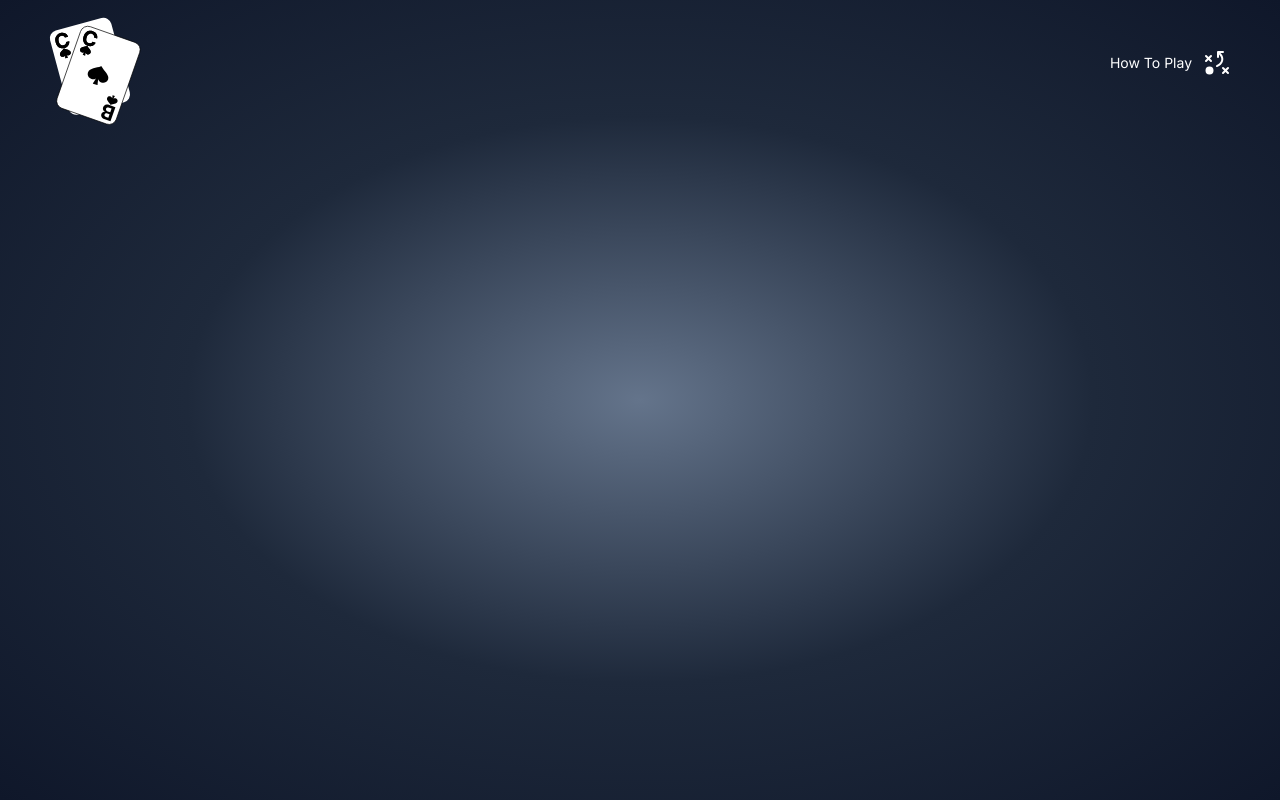
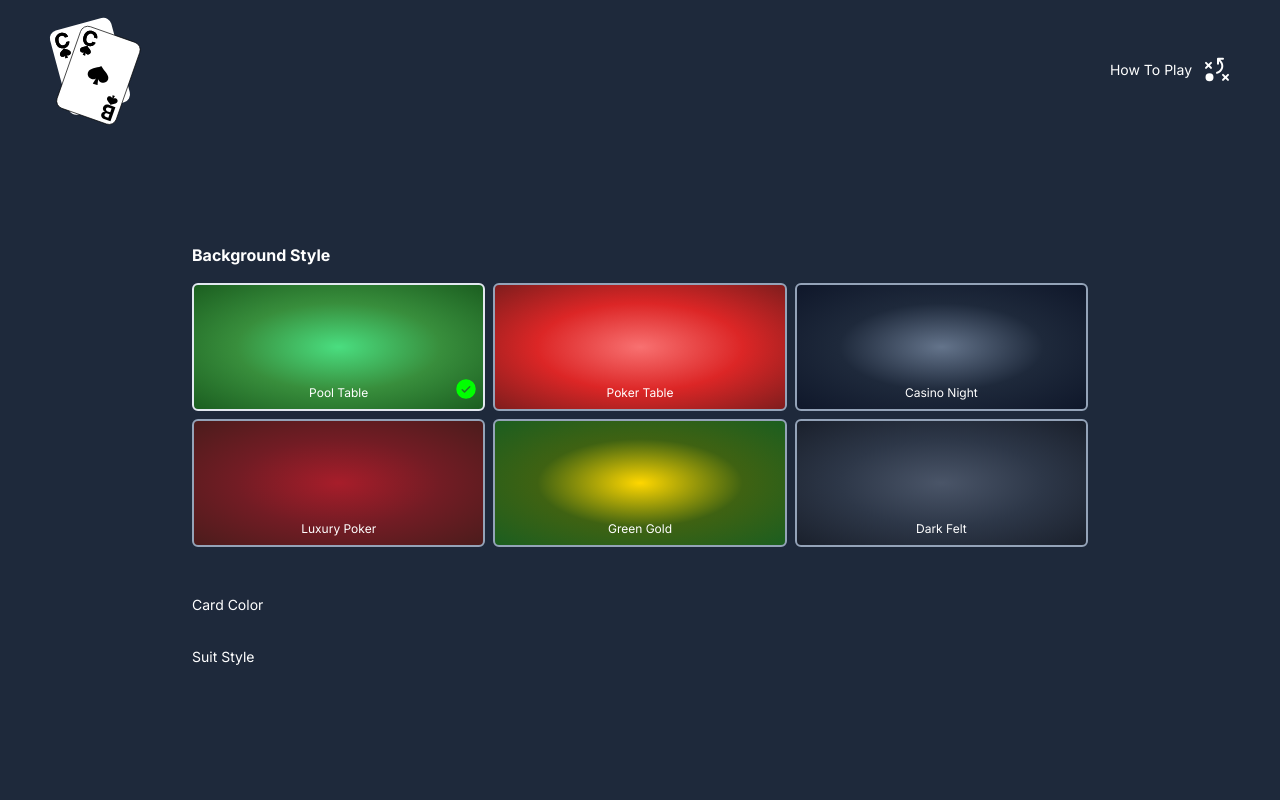
Before and after one commit to AtanasovCode/cardboard, a React (Vite) app: page /options in a window 1280 px wide. Built offline with nearby package versions, Linux system fonts and the light colour scheme; a web font is replaced by a local one.

Commit message:
added changing background style functionality

```diff
--- a/src/Utils.jsx
+++ b/src/Utils.jsx
@@ -0,0 +1,27 @@
+
+
+export const getBackgroundStyle = (style) => {
+    switch (style) {
+        case "Pool Table":
+            return "bg-pool-table";
+            break;
+        case "Poker Table":
+            return "bg-poker-table";
+            break;
+        case "Luxury Poker":
+            return "bg-luxury-poker";
+            break;
+        case "Casino Night":
+            return "bg-casino-night";
+            break;
+        case "Green Gold":
+            return "bg-green-gold";
+            break;
+        case "Dark Felt":
+            return "bg-dark-felt";
+            break;
+        default:
+            return "bg-pool-table";
+            break;
+    }
+}
--- /dev/null
+++ b/src/components/BackgroundChoice.jsx
@@ -0,0 +1,36 @@
+import { CheckCircle } from "@phosphor-icons/react";
+import { useCardStore } from "../../useCardStore";
+
+const BackgroundChoice = ({
+    name,
+    background,
+}) => {
+
+    const {
+        backgroundStyle,
+        changeBackgroundStyle,
+    } = useCardStore();
+
+    const borderStyle = backgroundStyle === name ? "border-slate-200" : "border-slate-400"
+
+    return (
+        <div className={`
+            w-full h-32 px-4 py-2 rounded-md flex items-end justify-center ${background}
+            border-2 ${borderStyle} relative cursor-pointer
+        `}
+        onClick={() => changeBackgroundStyle(name)}
+        >
+            <div className="text-xs">
+                {name}
+            </div>
+            {
+                backgroundStyle === name &&
+                <div className="absolute right-[2%]">
+                    <CheckCircle size={24} weight="fill" color="#00ff00" />
+                </div>
+            }
+        </div>
+    );
+}
+
+export default BackgroundChoice;
--- a/src/components/MobileMenu.jsx
+++ b/src/components/MobileMenu.jsx
@@ -32,7 +32,7 @@ const MobileMenu = () => {
 
     return (
         <div className={`w-full h-[100dvh] z-[999] flex flex-col items-center justify-start
-                fixed top-0 right-0 ${menuTransition} transition-all duration-500 ease-in-out bg-slate-800
+                fixed top-0 right-0 ${menuTransition} transition-all duration-500 ease-in-out bg-main-background
                 sm:w-[70%] md:w-[50%] lg:w-[30%] lg:max-w-[35rem]
         `}>
             <div className="w-full flex items-center justify-center relative mb-16 p-6">
--- a/src/components/ScoreTracker.jsx
+++ b/src/components/ScoreTracker.jsx
@@ -16,7 +16,7 @@ const ScoreTracker = () => {
     } = useGameLogicStore();
 
     return (
-        <div className="w-full flex items-center justify-between p-4 mb-6 bg-slate-800">
+        <div className="w-full flex items-center justify-between p-4 mb-6 bg-main-background">
             <div className="flex flex-col items-center justify-center">
                 <div className="text-xl font-bold">
                     Score: {score}
--- a/src/routes/Level.jsx
+++ b/src/routes/Level.jsx
@@ -2,7 +2,8 @@ import { useEffect } from "react";
 import { useNavigate } from "react-router-dom";
 import { useCardStore } from "../../useCardStore";
 import { useGameLogicStore } from "../../useGameLogicStore";
-import logo from '../assets/logo.svg';
+
+import { getBackgroundStyle } from "../Utils";
 
 import Card from "../components/Card";
 import ScoreTracker from "../components/ScoreTracker";
@@ -14,6 +15,7 @@ const Level = () => {
 
     const {
         cardBackground,
+        backgroundStyle,
     } = useCardStore();
 
     const {
@@ -38,14 +40,14 @@ const Level = () => {
     }, [clickedCards])
 
     const getCardBackground = (style) => {
-        if(style === "black") return "bg-[#111]";
-        else if(style === "white") return "bg-[#FFF]";
-        else if(style === "red") return "bg-[#b80000]";
-        else return "bg-[#38005d]"
+        if(style === "black") return "bg-card-black";
+        else if(style === "white") return "bg-card-white";
+        else if(style === "red") return "bg-card-red";
+        else if(style === "dark-gray") return "bg-card-dark-gray";
     }
 
     return (
-        <div className="min-h-[100dvh] bg-pool-table text-white flex flex-col items-center justify-start font-sans relative">
+        <div className={`min-h-[100dvh] ${getBackgroundStyle(backgroundStyle)} text-white flex flex-col items-center justify-start font-sans relative`}>
             <ScoreTracker />
             <MobileMenu />
             <div className="w-[98%] md:w-[90%] max-w-[90rem] flex items-center justify-center flex-wrap flex-1">
--- a/src/routes/Options.jsx
+++ b/src/routes/Options.jsx
@@ -1,18 +1,61 @@
 import { useCardStore } from "../../useCardStore";
 import Header from "../components/Header";
 
+import BackgroundChoice from "../components/BackgroundChoice";
 
 const Options = () => {
+    const { options } = useCardStore();
+
     return (
-        <div className="min-h-[100dvh] flex flex-col items-center justify-start
-            bg-casino-night
-        ">
+        <div className="min-h-[100dvh] flex flex-col items-center justify-start bg-main-background text-white">
             <Header />
-            <div className="flex flex-col items-center justify-start">
-
+            <div className="w-[90%] lg:w-[70%] flex flex-col items-start justify-center flex-1">
+                <div className="w-full flex flex-col items-start justify-center mb-12">
+                    <div className="w-full text-md font-semibold text-center mb-4 lg:text-left lg:font-bold">
+                        Background Style
+                    </div>
+                    <div className="w-full grid grid-cols-1 gap-2 sm:grid-cols-2 lg:grid-cols-3">
+                        <BackgroundChoice
+                            name="Pool Table"
+                            background="bg-pool-table"
+                        />
+                        <BackgroundChoice
+                            name="Poker Table"
+                            background="bg-poker-table"
+                        />
+                        <BackgroundChoice
+                            name="Casino Night"
+                            background="bg-casino-night"
+                        />
+                        <BackgroundChoice
+                            name="Luxury Poker"
+                            background="bg-luxury-poker"
+                        />
+                        <BackgroundChoice
+                            name="Green Gold"
+                            background="bg-green-gold"
+                        />
+                        <BackgroundChoice
+                            name="Dark Felt"
+                            background="bg-dark-felt"
+                        />
+                    </div>
+                </div>
+                <div className="flex items-center justify-center mb-8">
+                    <div className="text-sm text-left mr-4">
+                        Card Color
+                    </div>
+                    <div className="grid grid-cols-2 justify-items-center"></div>
+                </div>
+                <div className="flex items-center justify-center mb-8">
+                    <div className="text-sm text-left mr-4">
+                        Suit Style
+                    </div>
+                    <div className="grid grid-cols-2 justify-items-center"></div>
+                </div>
             </div>
         </div>
     );
-}
+};
 
 export default Options;
--- a/src/routes/TitleScreen.jsx
+++ b/src/routes/TitleScreen.jsx
@@ -1,18 +1,19 @@
 import { useCardStore } from "../../useCardStore";
-
-import logo from '../assets/logo.svg';
-
 import Header from "../components/Header";
 import Hero from "../components/Hero";
 import CustomCursor from "../components/CustomCursor";
 
-import suitBlack from '../assets/suits\/clubs-black.svg';
-import suitWhite from '../assets/suits/clubs-white.svg';
+import { getBackgroundStyle } from "../Utils";
 
 const TitleScreen = () => {
+
+    const {
+        backgroundStyle,
+    } = useCardStore();
+
     return (
-        <div className="min-h-[100dvh] text-white bg-pool-table
-        font-sans cursor-none flex flex-col items-center justify-center">
+        <div className={`min-h-[100dvh] text-white ${getBackgroundStyle(backgroundStyle)}
+                        font-sans cursor-none flex flex-col items-center justify-center`}>
             <div className="min-h-[100dvh] w-full relative flex-col items-center justify-start max-w-[2000px]">
                 <CustomCursor />
                 <Header />
--- a/tailwind.config.js
+++ b/tailwind.config.js
@@ -11,9 +11,13 @@ export default {
         'sans': "Inter",
       },
       colors: {
-        'card-background': "#131217",
-        'background': "#0D676D",
-        'background-serious': "#ff0000",
+        'main-background': "rgb(30 41 59)",
+
+        // card colors
+        'card-dark-gray': "rgb(30 41 59)",
+        'card-black': "rgb(2 6 23)",
+        'card-red': "rgb(153 27 27)",
+        'card-white': "#FFFD82",
       },
       backgroundImage: {
         'background-graphic': "url(/background-graphic.svg)",
--- a/useCardStore.jsx
+++ b/useCardStore.jsx
@@ -114,9 +114,13 @@ export const useCardStore = create((set) => ({
   suitStyle: "white",
   changeSuitStyle: (style) => set({ suitStyle: style }),
 
+  backgroundStyle: "Pool Table",
+  changeBackgroundStyle: (style) => set({ backgroundStyle: style }),
+
   cardBackground: "black",
   changeCardBackground: (style) => set({ cardStyle: style }),
 
   mobileMenu: false,
   toggleMobileMenu: () => set((state) => ({ mobileMenu: !state.mobileMenu })),
+
 }));
```
